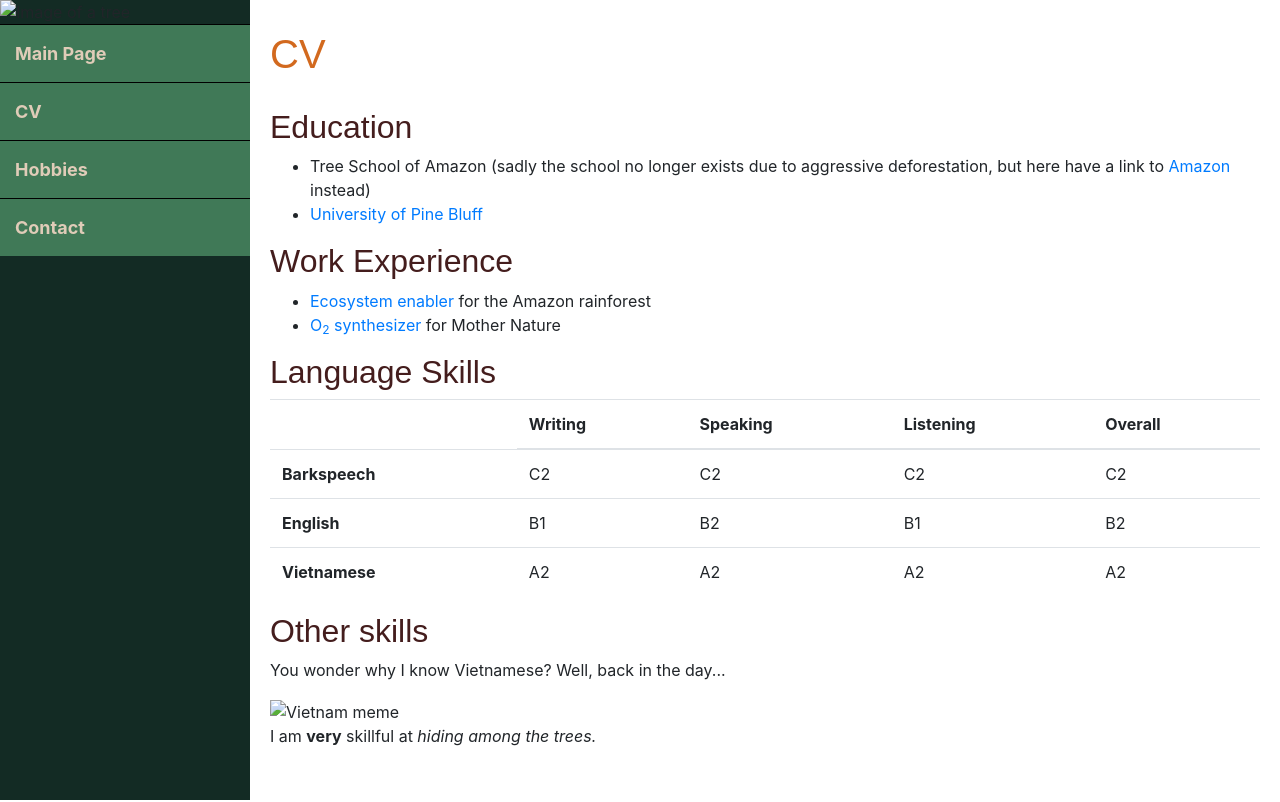
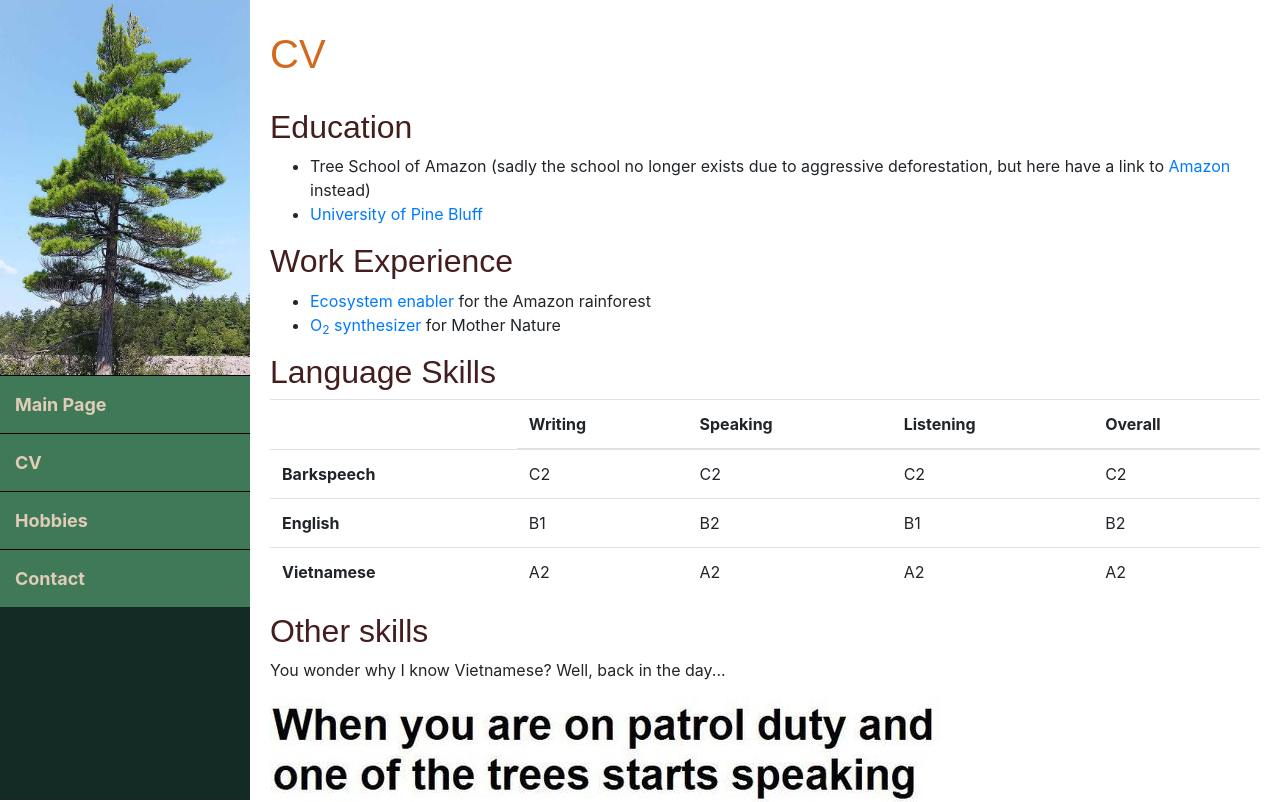
Before and after one commit to vesterta/WOHI_assignment_3, a plain HTML site: page cv.html in a window 1280 px wide. Shown: the top 802 px of the page. Drawn offline with nearby package versions, Linux system fonts and the light colour scheme.

Commit message:
changed image dir

```diff
--- a/cv.html
+++ b/cv.html
@@ -131,7 +131,7 @@
 <body>
 
     <div class="sidebar">
-        <img src="wpage_img1.jpg" alt="Image of a tree" width="100%" class="sidebar-image">
+        <img src="w2/wpage_img1.jpg" alt="Image of a tree" width="100%" class="sidebar-image">
         <ul class="nav">
             <li class="nav-item">
                 <a class="nav-link" href="index.html">Main Page</a>
@@ -202,7 +202,7 @@
 
         <h2>Other skills</h2>
         <p class="myClass">You wonder why I know Vietnamese? Well, back in the day...</p>
-        <img src="wpage_img2.jpg" alt="Vietnam meme" class="img-fluid">
+        <img src="w2/wpage_img2.jpg" alt="Vietnam meme" class="img-fluid">
         <p>I am <b>very</b> skillful at <i>hiding among the trees.</i></p>
 
 
```
Also changed, not shown: contact.html (+1 -1 lines), hobbies.html (+1 -1 lines), index.html (+2 -2 lines).
